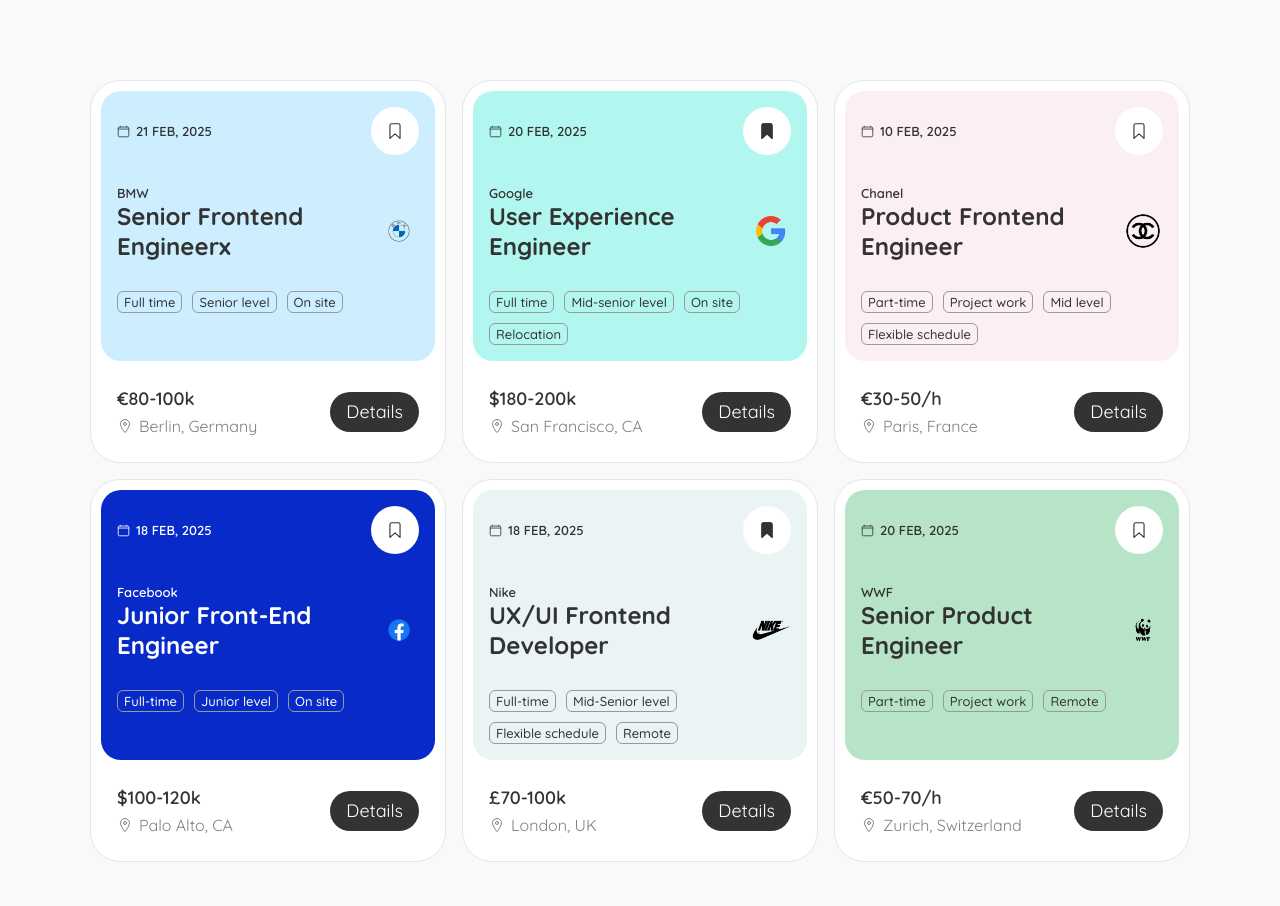
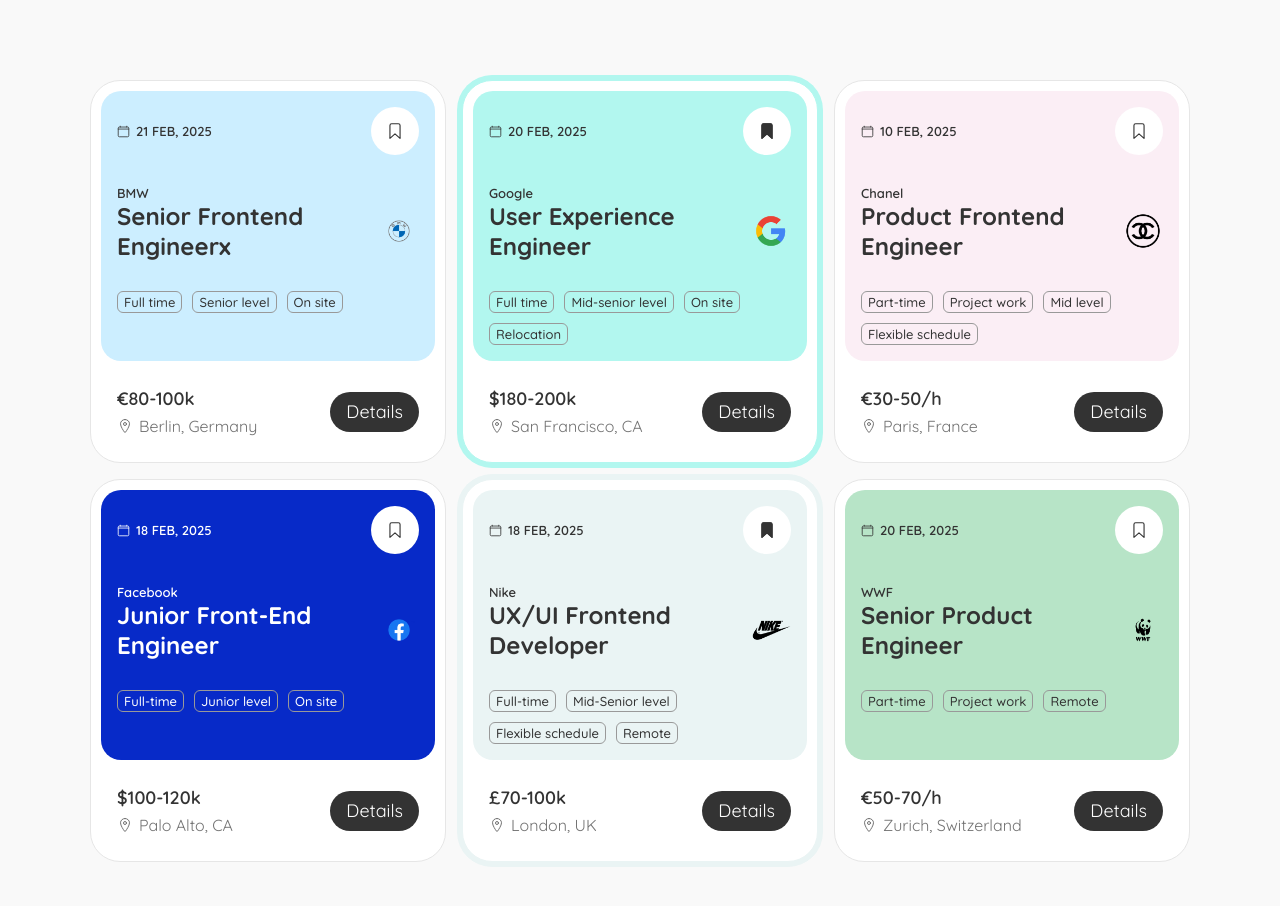
Before and after one commit to edalgrin/portfolio, a Next.js app: page / in a window 1280 px wide. Shown: the top 906 px of the page. Built offline with nearby package versions, Linux system fonts and the light colour scheme.

Commit message:
Add general improvements

```diff
--- a/src/app/globals.css
+++ b/src/app/globals.css
@@ -4,11 +4,12 @@
   --cardBg: #ffffff;
   --cardWrpColor: #333333;
   --cardWrpBg: #ffe1cb;
-  --negative: 1;
   @media (prefers-color-scheme: dark) {
     --pageBg: #000000;
     --cardColor: #ffffff;
     --cardBg: #333333;
+    --negative: -1;
+    --cardWrpDim: 20;
   }
 }
 
@@ -26,7 +27,8 @@
 
 body {
   background: var(--pageBg);
-  font-family: var(--quicksand);
+  font-family: var(--quicksand, "Quicksand", serif);
+  font-optical-sizing: auto;
   -webkit-font-smoothing: antialiased;
   -moz-osx-font-smoothing: grayscale;
   padding-block: 5rem;
@@ -87,12 +89,11 @@
   gap: 1.875rem;
   color: var(--cardWrpColor);
   background-color: var(--cardWrpBg);
+  background-color: hsl(
+    from var(--cardWrpBg) h s calc(l - var(--cardWrapDim, 0))
+  );
   padding: 1rem;
   border-radius: calc(var(--cardBorderRadius) - var(--cardPadding));
-
-  @media (prefers-color-scheme: dark) {
-    background-color: hsl(from var(--cardWrpBg) h s calc(l - 20));
-  }
 }
 
 .card-head {
@@ -128,11 +129,21 @@
       will-change: scale;
       transition: scale 0.15s ease-in-out;
       scale: 0.8 0;
+    }
+  }
+}
 
-      .bookmarked & {
-        transition-timing-function: cubic-bezier(0.175, 0.885, 0.32, 2);
-        scale: 1 1;
-      }
+.card {
+  transition: box-shadow 0.15s ease-in-out, border-color 0.15s ease-in-out;
+  will-change: box-shadow, border-color;
+
+  &.bookmarked {
+    box-shadow: 0 0 0 5px var(--cardWrpBg);
+    border-color: var(--cardWrpBg);
+
+    .card-icon {
+      transition-timing-function: cubic-bezier(0.175, 0.885, 0.32, 2);
+      scale: 1 1;
     }
   }
 }
@@ -197,7 +208,7 @@
   }
 
   .card-location {
-    color: hsl(from currentcolor h s calc(l + 30));
+    color: hsl(from currentcolor h s calc(l + 25));
     display: inline-flex;
     align-items: center;
     gap: 0.375rem;
@@ -225,10 +236,6 @@
       background-color: hsl(from var(--cardColor) h s calc(l + 50));
     }
 
-    @media (prefers-color-scheme: dark) {
-      --negative: -1;
-    }
-
     @container (min-width: 580px) {
       justify-content: center;
     }
@@ -244,13 +251,13 @@
   &:focus-visible {
     color: var(--cardBg);
     background-color: hsl(
-      from var(--cardColor) h s calc(l + 10 * var(--negative))
+      from var(--cardColor) h s calc(l + 10 * var(--negative, 1))
     );
   }
 
   &:focus-visible {
     outline: none;
     box-shadow: 0 0 0 0.25rem
-      hsl(from var(--cardColor) h s calc(l + 30 * var(--negative)));
+      hsl(from var(--cardColor) h s calc(l + 30 * var(--negative, 1)));
   }
 }
--- a/src/components/Card.js
+++ b/src/components/Card.js
@@ -15,7 +15,7 @@
 
   return (
     <div
-      className="card"
+      className={classNames("card", bookmark && "bookmarked")}
       style={{
         "--cardWrpColor": item.colors?.color,
         "--cardWrpBg": item.colors?.bg,
@@ -48,11 +48,7 @@
             title={ButtonBookmarkText}
             aria-label={ButtonBookmarkText}
             type="button"
-            className={classNames(
-              "card-button",
-              "card-bookmark",
-              bookmark && "bookmarked"
-            )}
+            className="card-button card-bookmark"
             onClick={() => {
               setBookmark(!bookmark);
             }}
```
